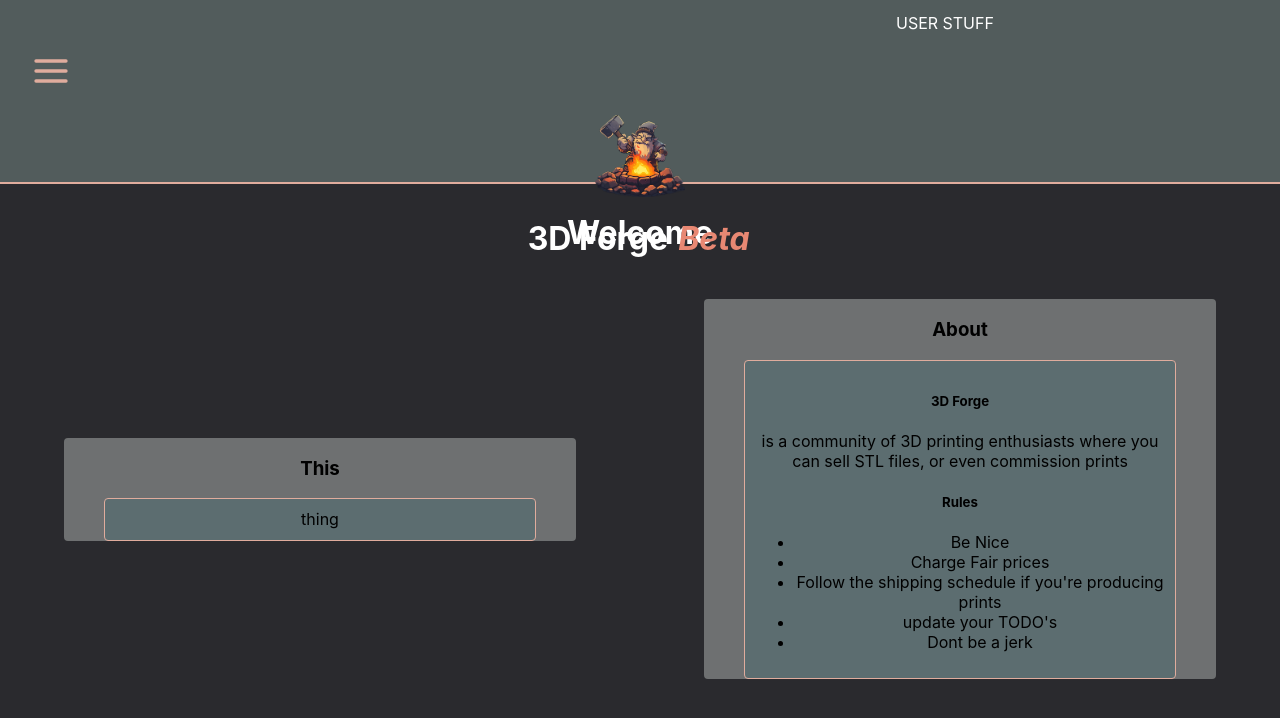
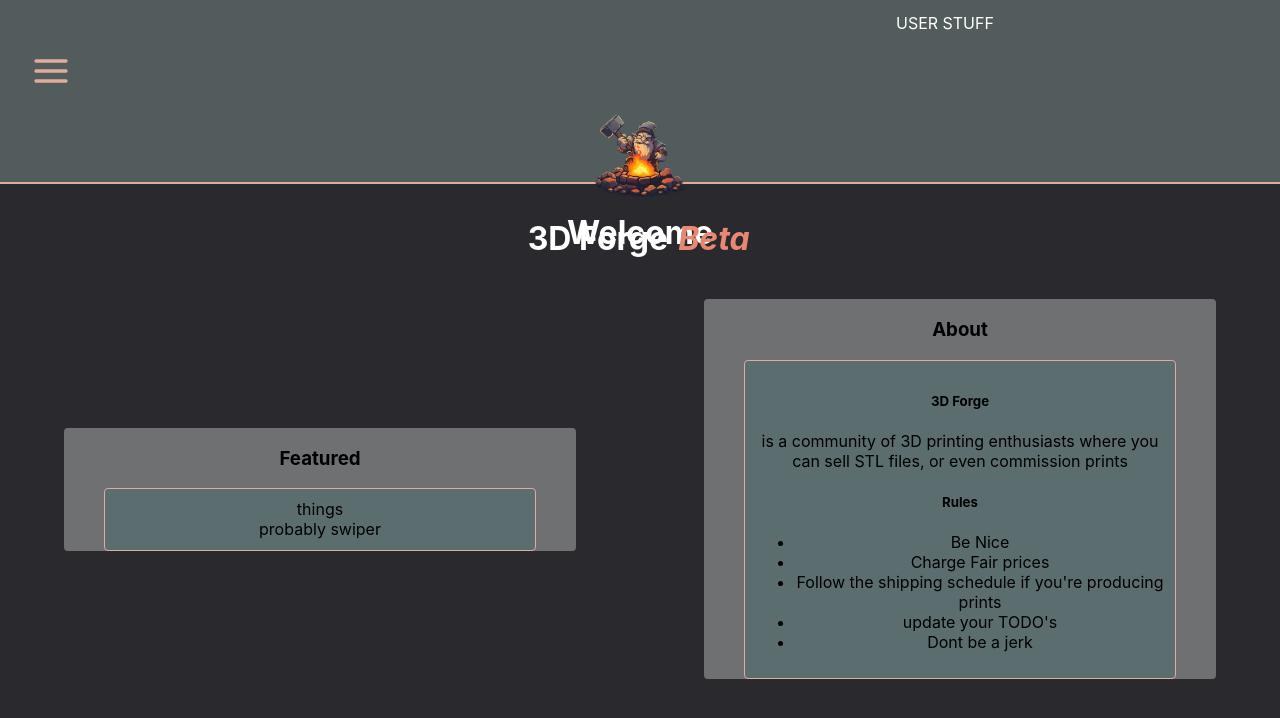
Before and after one commit to phellwege/3d_print_forge, a React (Create React App) app: page / in a window 1280 px wide. Shown: the top 718 px of the page. Built offline with nearby package versions, Linux system fonts and the light colour scheme; a web font is replaced by a local one.

Commit message:
added additional context

```diff
--- a/src/views/Home.js
+++ b/src/views/Home.js
@@ -14,9 +14,11 @@ export default function Home() {
       <div className='secondaryPageWrapper'>
         <Card className='homeCard'>
           <Card.Body>
-            <h3>This</h3>
+            <h3>Featured</h3>
             <div className='cardInnerDiv'>
-              thing
+              things
+              <br/>
+              probably swiper
             </div>
           </Card.Body>
         </Card>
--- a/src/views/Storefront.js
+++ b/src/views/Storefront.js
@@ -16,13 +16,15 @@ export default function Storefront() {
         <Card.Body>
           <h3>About</h3>
           <div className='cardInnerDiv'>
-            text
+            <p>text</p>
           </div>
         </Card.Body>
       </Card>
+
       {/* add service or item to your store */}
       {/* if doing prints for people how many printers do you have and what type of printer is it SL or FDM */}
       {/* Owner only -> can go to creationhub where they have a todo and list of current jobs */}
+
       </div>
     </div>
     </>
--- a/src/views/UserProfile.js
+++ b/src/views/UserProfile.js
@@ -40,7 +40,7 @@ export default function UserProfile() {
         </Card>
         <Card>
           <Card.Body>
-            <h3>My Store</h3>
+            <h3>My Shop</h3>
             <div className='cardInnerDiv'>
             {/* ternary if store owner or not */}
             {storeOwner()}
```
Also changed, not shown: src/views/ItemDetails.js (added, +14 -0 lines), src/components/modals/modals.css (added).
